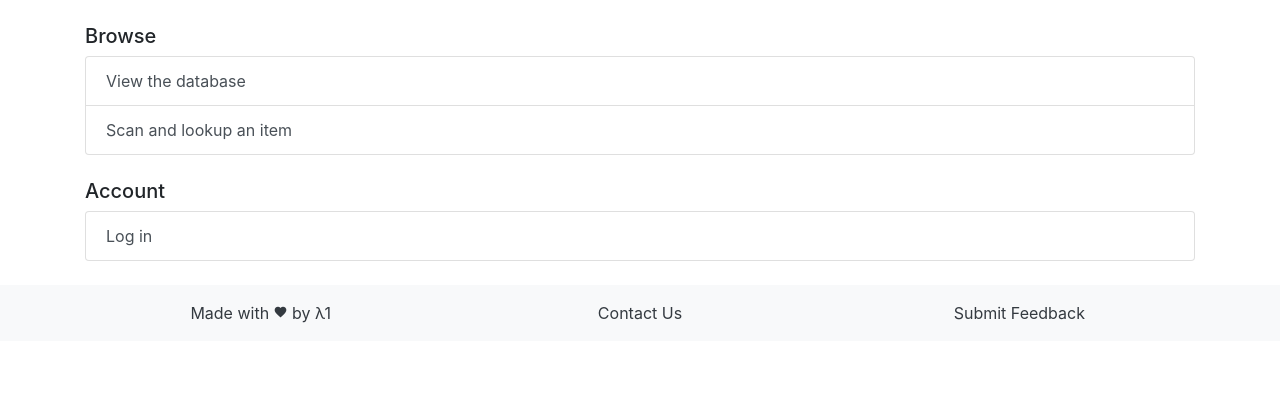
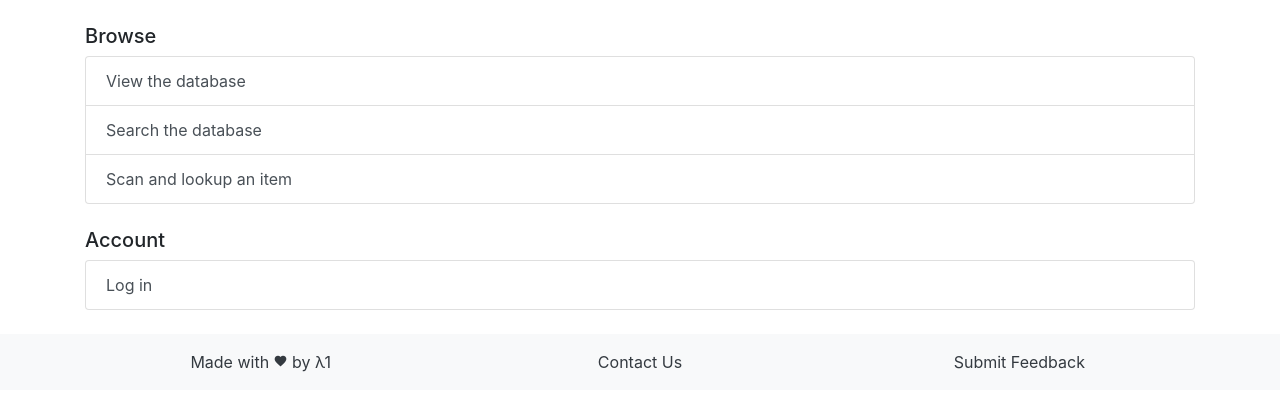
Before and after one commit to Talal-A/mai-inventory-mgr, a Flask app: page /dashboard in a window 1280 px wide. Shown: the part 58-469 px from the top of the page. Run offline with Flask 2, Linux system fonts and the light colour scheme; some libraries are stand-ins or nearby versions.

Commit message:
[mai68] Added quick link to view/all on dashboard

```diff
--- a/app/templates/dashboard.html
+++ b/app/templates/dashboard.html
@@ -9,8 +9,9 @@
 
 <h5>Browse</h5>
 <div class="list-group">
-  <a href="/view" class="list-group-item list-group-item-action">View the database</a>
-  <a href="/barcode/lookup" class="list-group-item list-group-item-action">Scan and lookup an item</a>
+    <a href="/view" class="list-group-item list-group-item-action">View the database</a>
+    <a href="/view/all" class="list-group-item list-group-item-action">Search the database</a>
+    <a href="/barcode/lookup" class="list-group-item list-group-item-action">Scan and lookup an item</a>
 </div>
 
 <br>
```
